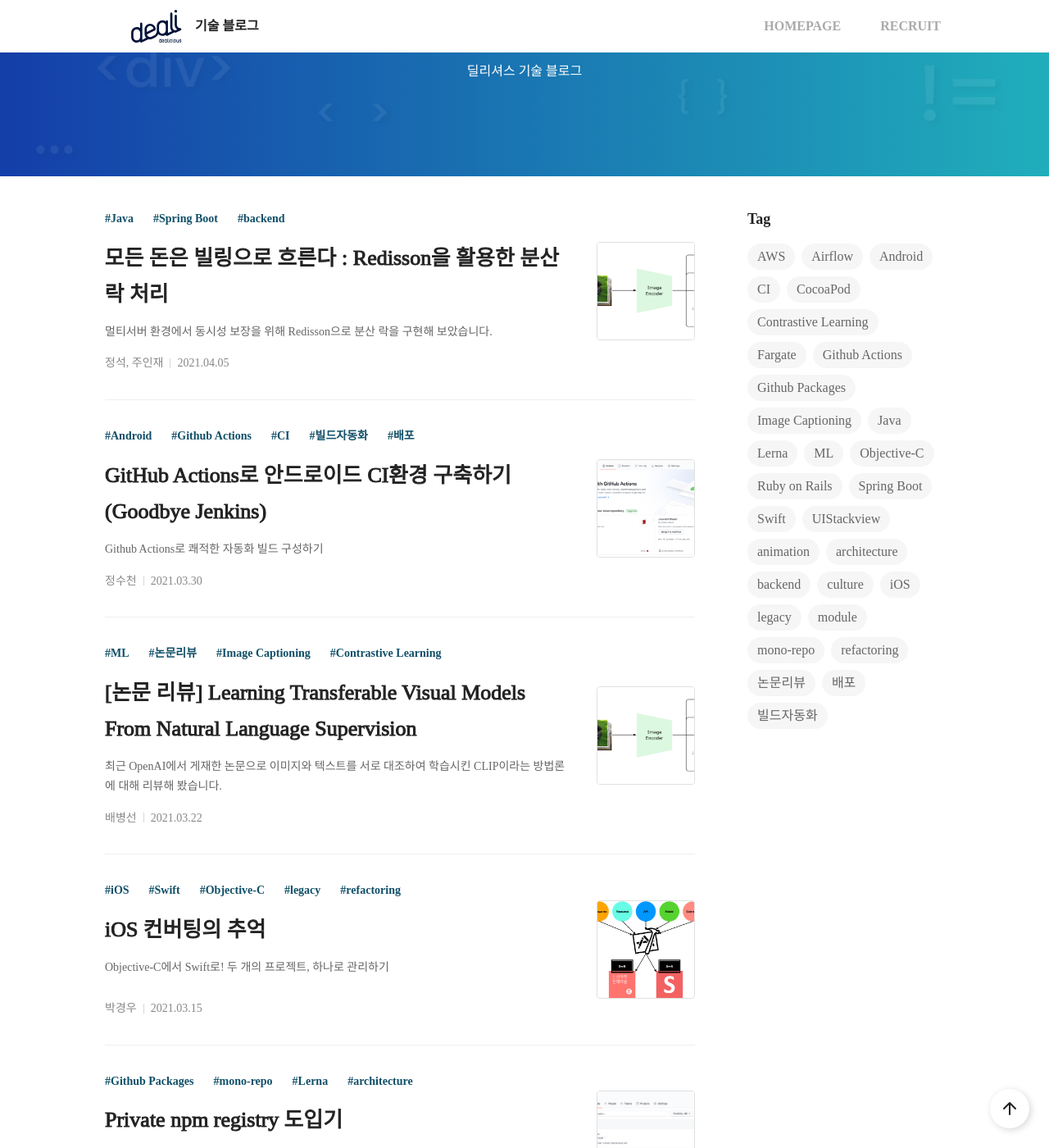
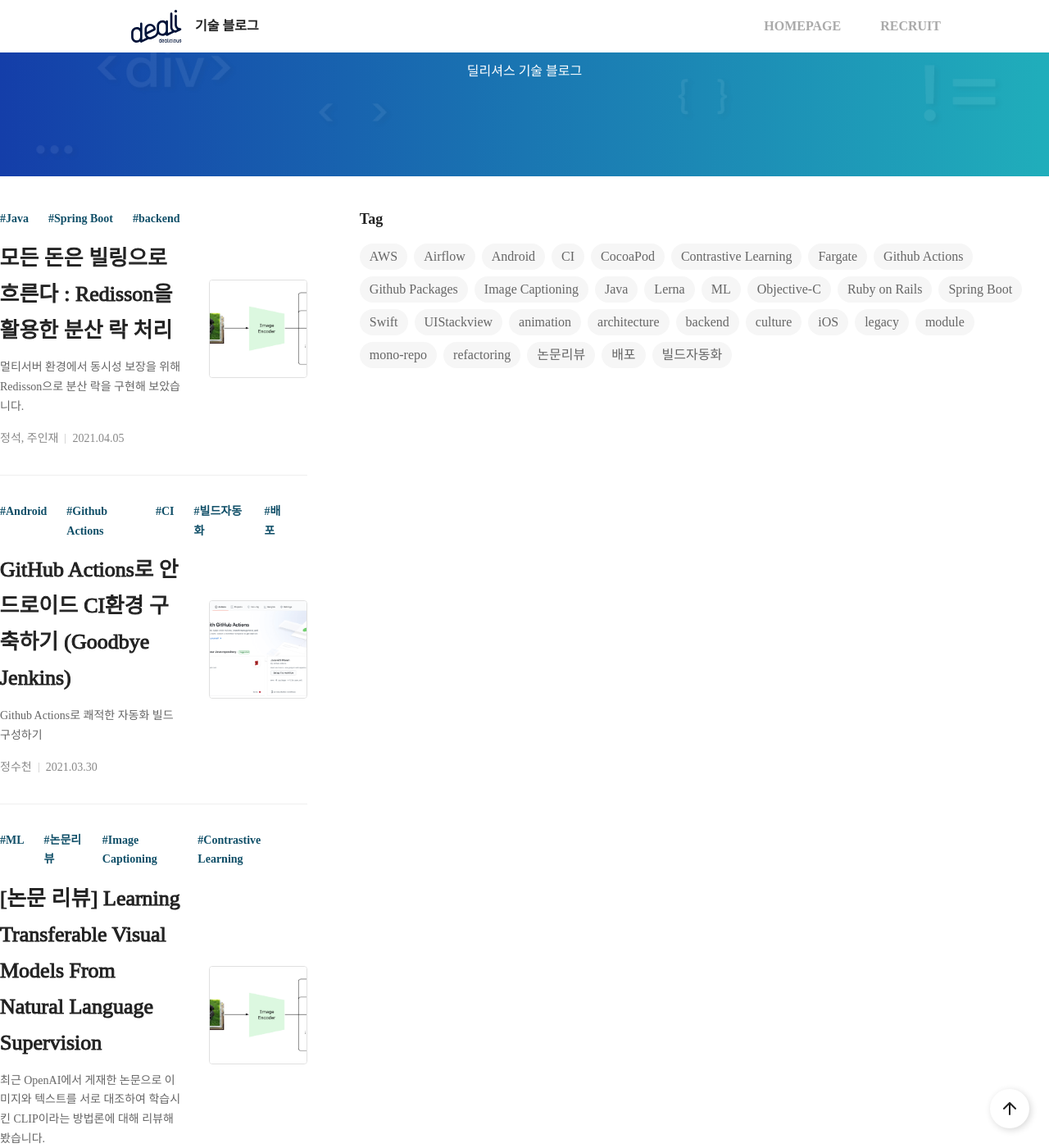
Before and after one commit to dealicious-inc/dealicious-inc.github.io, a Jekyll site: the page built from index.html, in a window 1280 px wide and 1400 px high, scrolled down 249 px. Shown: the whole window at 82% size. Built offline with Jekyll 4.4.1, drawn with Linux system fonts in a browser that asks for light colours; some web fonts are replaced; the list of posts is cut into pages by our own code.

Commit message:
메타태그 수정

```diff
--- a/_includes/og.html
+++ b/_includes/og.html
@@ -1,8 +1,8 @@
-<meta content="{{ site.title }}" property="og:site_name">
+<meta content="딜리셔스 기술블로그" property="og:site_name">
 {% if page.layout == 'page' %}
 <meta content="{{ page.title }}" property="og:title">
 {% else %}
-<meta content="{{ site.title }}" property="og:title">
+<meta content="딜리셔스 기술블로그" property="og:title">
 {% endif %}
 {% if page.title %}
 <meta content="article" property="og:type">
@@ -17,6 +17,8 @@
 {% endif %}
 {% if page.thumbnail %}
 <meta content="https://dealicious-inc.github.io/{{ page.thumbnail }}" property="og:image">
+{% else %}
+<meta content="https://dealicious-inc.github.io/assets/image/default/img-logo-dealiciou-86.svg" property="og:image">
 {% endif %}
 {% if page.tags %}
 {% for tag in page.tags %}
--- a/_sass/main.scss
+++ b/_sass/main.scss
@@ -374,7 +374,7 @@
   .post-list {
     margin: 0;
     padding: 0;
-    width: 720px;
+    max-width: 720px;
     .post-list-item {
       margin: 0;
       >a {
@@ -500,7 +500,7 @@
   &--index {
     margin-top: 0;
     padding-top: 40px;
-    width: 240px;
+    min-width: 240px;
     margin-left: 64px;
   }
   &__title {
```
